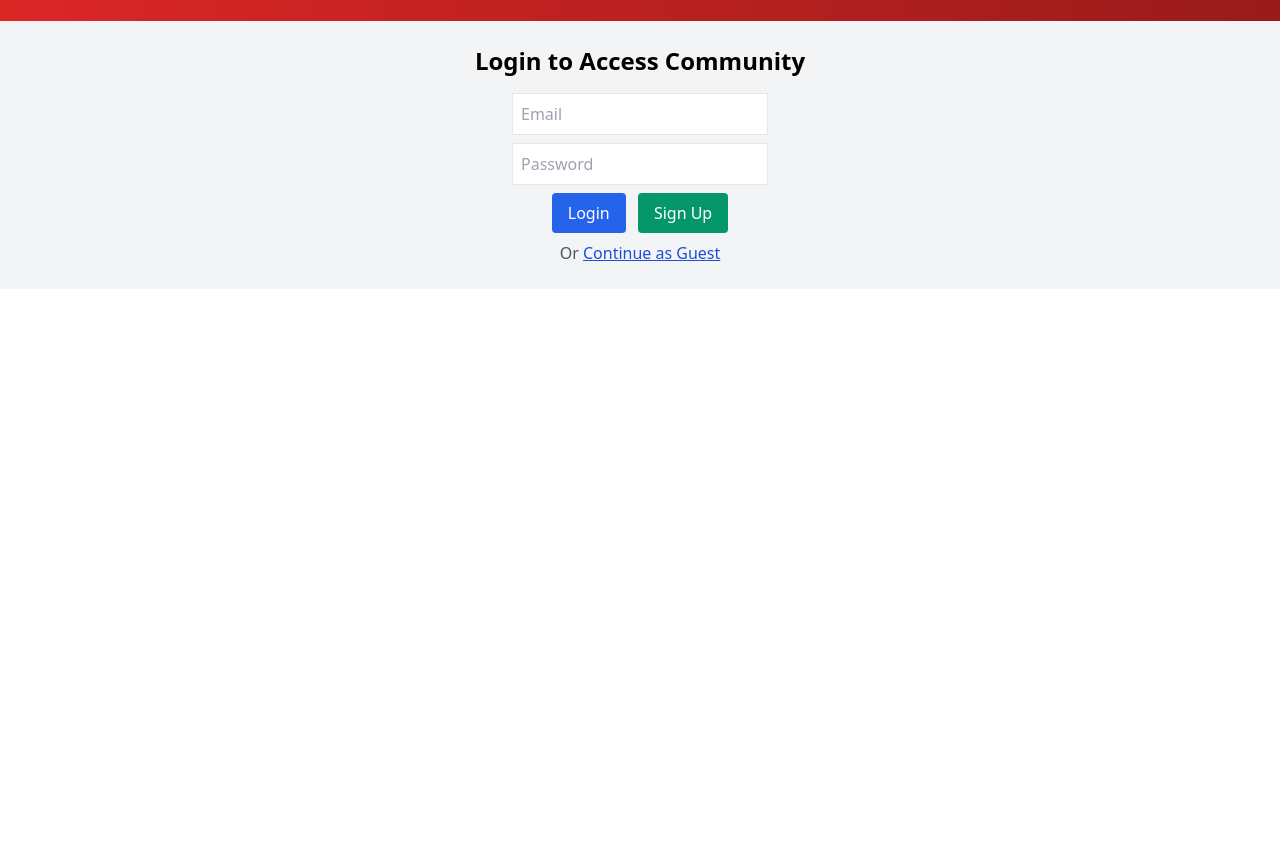
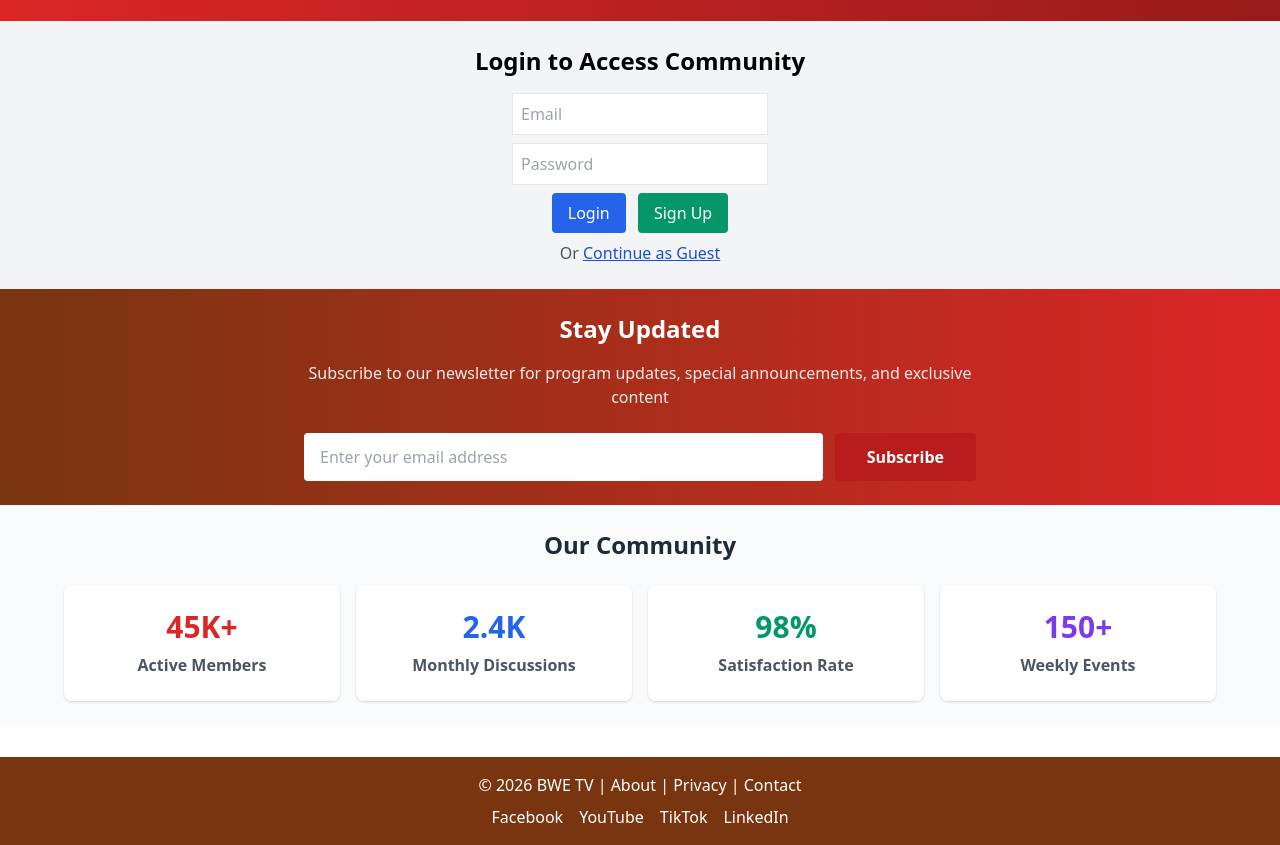
Before and after one commit to davincevisuals-commits/bwetv, a website: page community.html in a window 1280 px wide. Shown: the part 167-1012 px from the top of the page. Before the commit the page ends 800 px from the top, so only its background shows below. Drawn offline with nearby package versions, Linux system fonts and the light colour scheme; no server answers.

Commit message:
Update community.html

```diff
--- a/community.html
+++ b/community.html
@@ -156,4 +156,72 @@
       });
     });
 
-    //
+
+   // Support Us
+    document.getElementById("donatePaypalBtn").addEventListener("click", () => {
+      // Use PayPal.Me link instead of donation button (works in Uganda)
+      window.location.href = "https://www.paypal.me/oyoovincentoyoo1725";
+    });
+
+    document.getElementById("donateMtnBtn").addEventListener("click", () => {
+      alert("📱 To donate via MTN Mobile Money, send funds to: +256774231123");
+    });
+
+    // Newsletter signup
+    function handleNewsletterSignup(event) {
+      event.preventDefault();
+      const email = event.target.querySelector('input[type="email"]').value;
+      alert(`✅ Welcome! We've sent a confirmation email to ${email}`);
+      event.target.reset();
+    }
+  </script>
+
+  <!-- Newsletter -->
+  <section class="p-6 bg-gradient-to-r from-yellow-900 to-red-600 text-white">
+    <div class="max-w-2xl mx-auto text-center">
+      <h2 class="text-2xl font-bold mb-4">Stay Updated</h2>
+      <p class="mb-6 opacity-90">Subscribe to our newsletter for program updates, special announcements, and exclusive content</p>
+      <form onsubmit="handleNewsletterSignup(event)" class="flex flex-col md:flex-row gap-3">
+        <input type="email" placeholder="Enter your email address" required class="flex-1 px-4 py-3 rounded text-black focus:outline-none focus:ring-2 focus:ring-yellow-300">
+        <button type="submit" class="bg-red-700 text-white px-8 py-3 rounded font-bold hover:bg-red-800 transition">Subscribe</button>
+      </form>
+    </div>
+  </section>
+
+  <!-- Community Stats -->
+  <section class="p-6 bg-gray-50">
+    <div class="max-w-6xl mx-auto">
+      <h2 class="text-2xl font-bold mb-6 text-center text-gray-800">Our Community</h2>
+      <div class="grid md:grid-cols-4 gap-4">
+        <div class="bg-white rounded-lg shadow p-6 text-center">
+          <p class="text-3xl font-bold text-red-600 mb-2">45K+</p>
+          <p class="text-gray-600 font-semibold">Active Members</p>
+        </div>
+        <div class="bg-white rounded-lg shadow p-6 text-center">
+          <p class="text-3xl font-bold text-blue-600 mb-2">2.4K</p>
+          <p class="text-gray-600 font-semibold">Monthly Discussions</p>
+        </div>
+        <div class="bg-white rounded-lg shadow p-6 text-center">
+          <p class="text-3xl font-bold text-green-600 mb-2">98%</p>
+          <p class="text-gray-600 font-semibold">Satisfaction Rate</p>
+        </div>
+        <div class="bg-white rounded-lg shadow p-6 text-center">
+          <p class="text-3xl font-bold text-purple-600 mb-2">150+</p>
+          <p class="text-gray-600 font-semibold">Weekly Events</p>
+        </div>
+      </div>
+    </div>
+  </section>
+
+  <!-- Footer -->
+  <footer class="bg-yellow-900 text-white text-center p-4 mt-8">
+    <p>© 2026 BWE TV | <a href="#" class="hover:underline">About</a> | <a href="#" class="hover:underline">Privacy</a> | <a href="#" class="hover:underline">Contact</a></p>
+    <div class="flex justify-center space-x-4 mt-2">
+      <a href="#" class="hover:text-yellow-200">Facebook</a>
+      <a href="#" class="hover:text-yellow-200">YouTube</a>
+      <a href="#" class="hover:text-yellow-200">TikTok</a>
+      <a href="#" class="hover:text-yellow-200">LinkedIn</a>
+    </div>
+  </footer>
+</body>
+</html>
```
